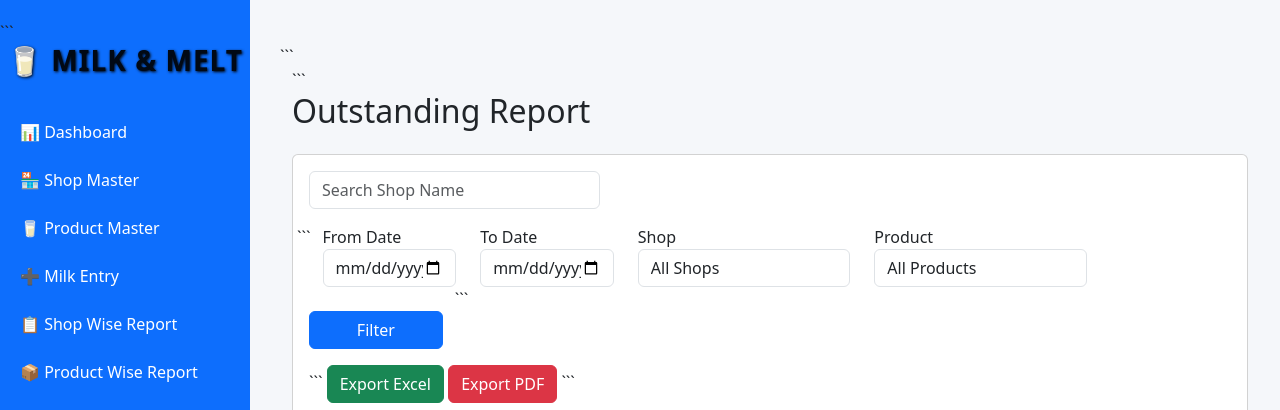
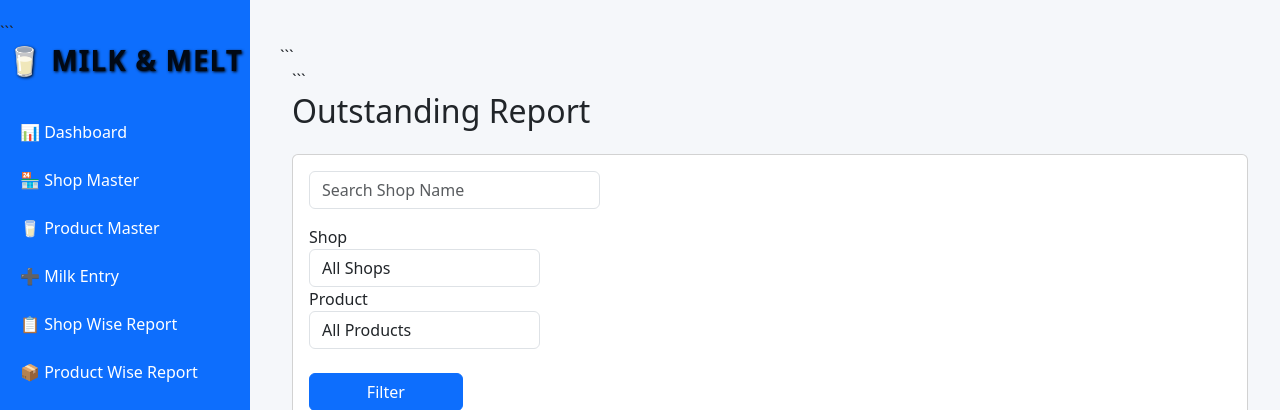
Before and after one commit to mhariprasath-28/Milk-Software, a Flask app: page /outstanding-report in a window 1280 px wide. Shown: the top 410 px of the page. Run offline with Flask 3, Linux system fonts and the light colour scheme; data that the repository does not hold is empty; some libraries are stand-ins or nearby versions.

Commit message:
Update outstanding_report.html

````diff
--- a/templates/outstanding_report.html
+++ b/templates/outstanding_report.html
@@ -21,25 +21,6 @@
 
     </div>
     <form method="GET">
-
-<div class="row mb-3">
-
-```
-<div class="col-md-2">
-    <label>From Date</label>
-    <input type="date"
-           name="from_date"
-           class="form-control"
-           value="{{ from_date }}">
-</div>
-
-<div class="col-md-2">
-    <label>To Date</label>
-    <input type="date"
-           name="to_date"
-           class="form-control"
-           value="{{ to_date }}">
-</div>
 
 <div class="col-md-3">
     <label>Shop</label>
````
